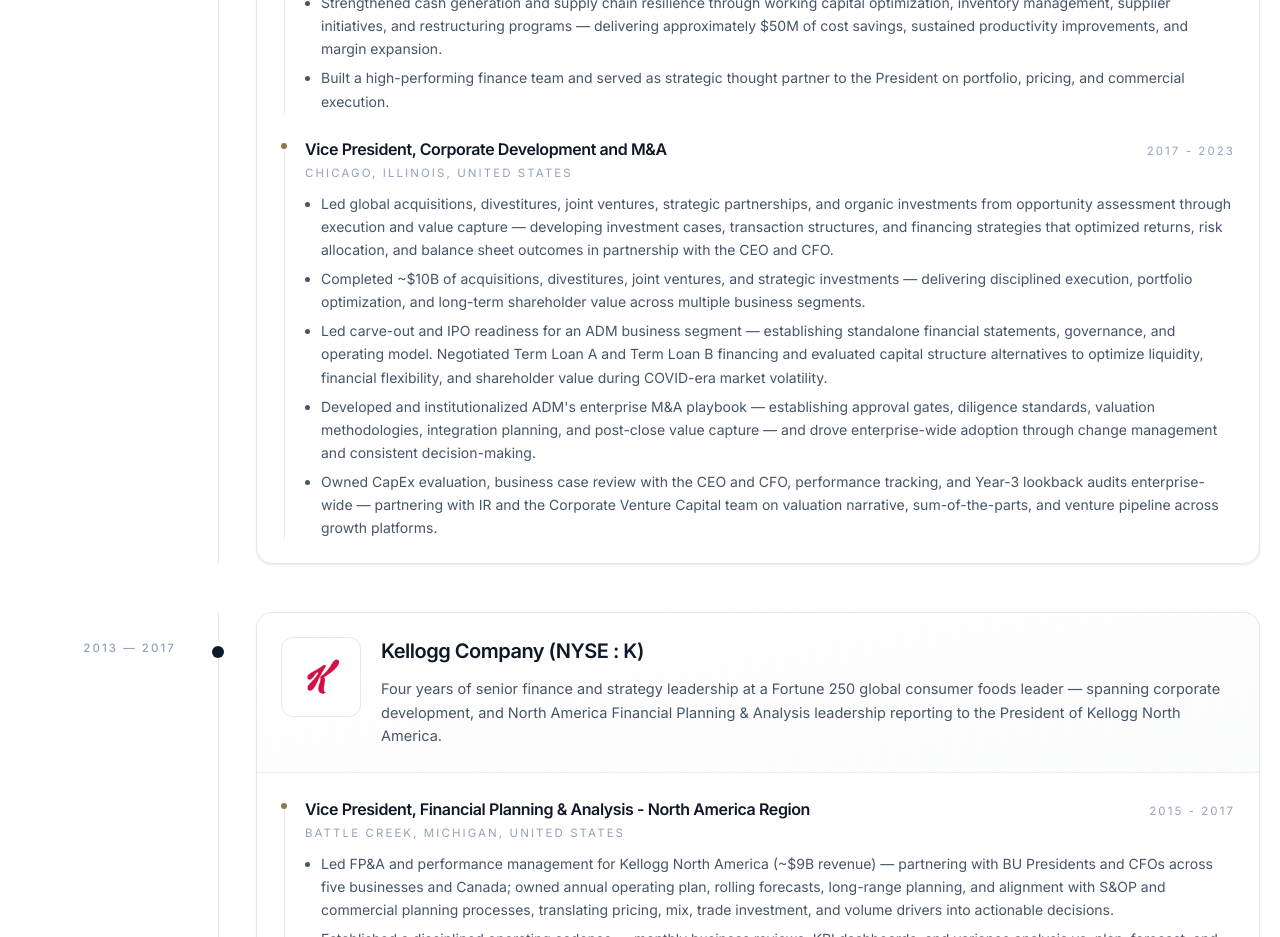
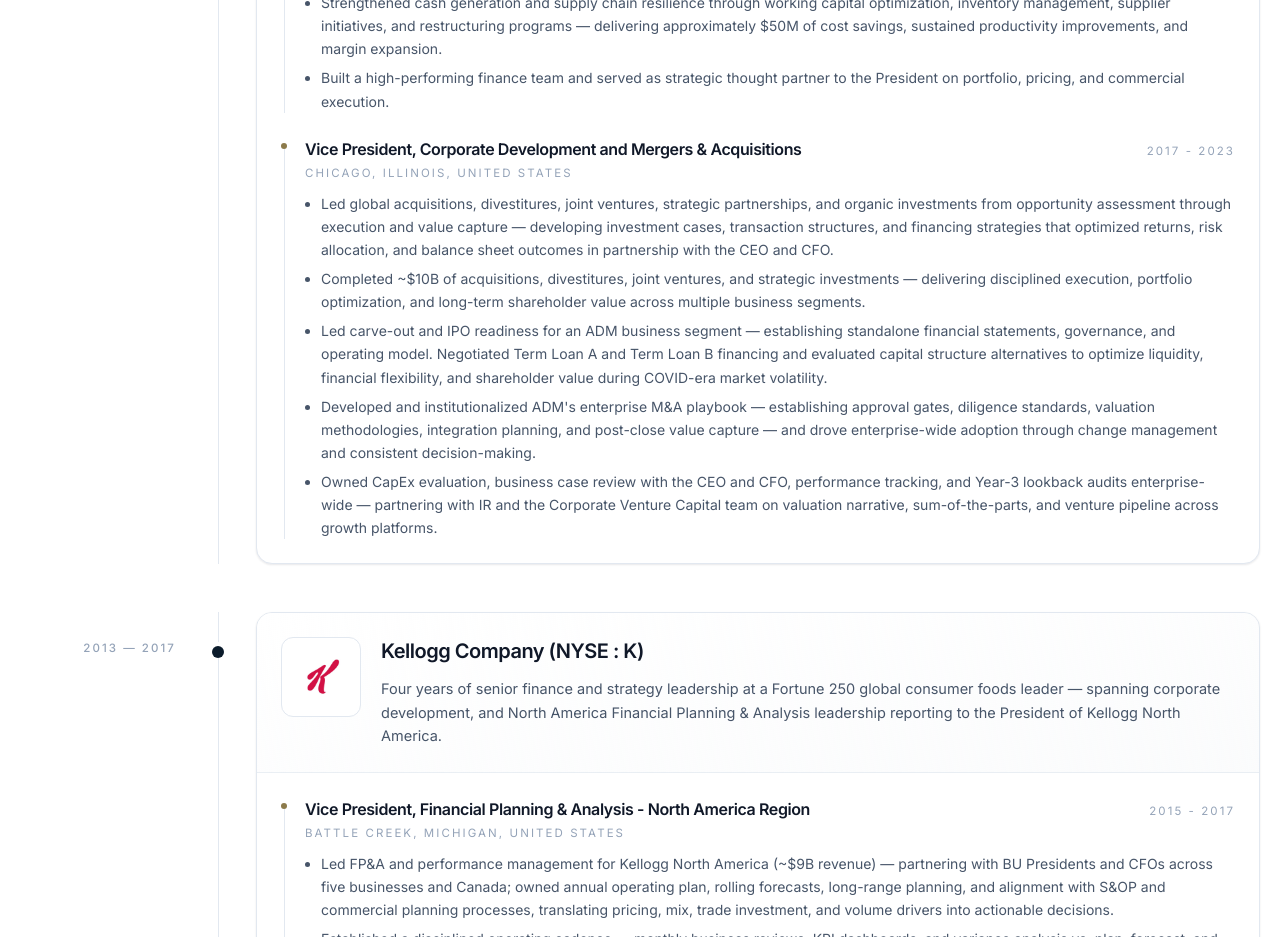
Before and after one commit to a2105z/anubhav-mittal-website, a React (Create React App) app: page /experience in a window 1280 px wide. Shown: the part 3560-4497 px from the top of the page. Built offline with nearby package versions, Linux system fonts and the light colour scheme.

Commit message:
Spell out Mergers & Acquisitions in the ADM corporate development title.
Co-authored-by: Cursor <cursoragent@cursor.com>

```diff
--- a/src/constants/projects.ts
+++ b/src/constants/projects.ts
@@ -145,7 +145,7 @@ export const EXPERIENCES: Experience[] = [
         ],
       },
       {
-        title: "Vice President, Corporate Development and M&A",
+        title: "Vice President, Corporate Development and Mergers & Acquisitions",
         dateRange: "2017 - 2023",
         location: "Chicago, Illinois, United States",
         highlights: [
```
